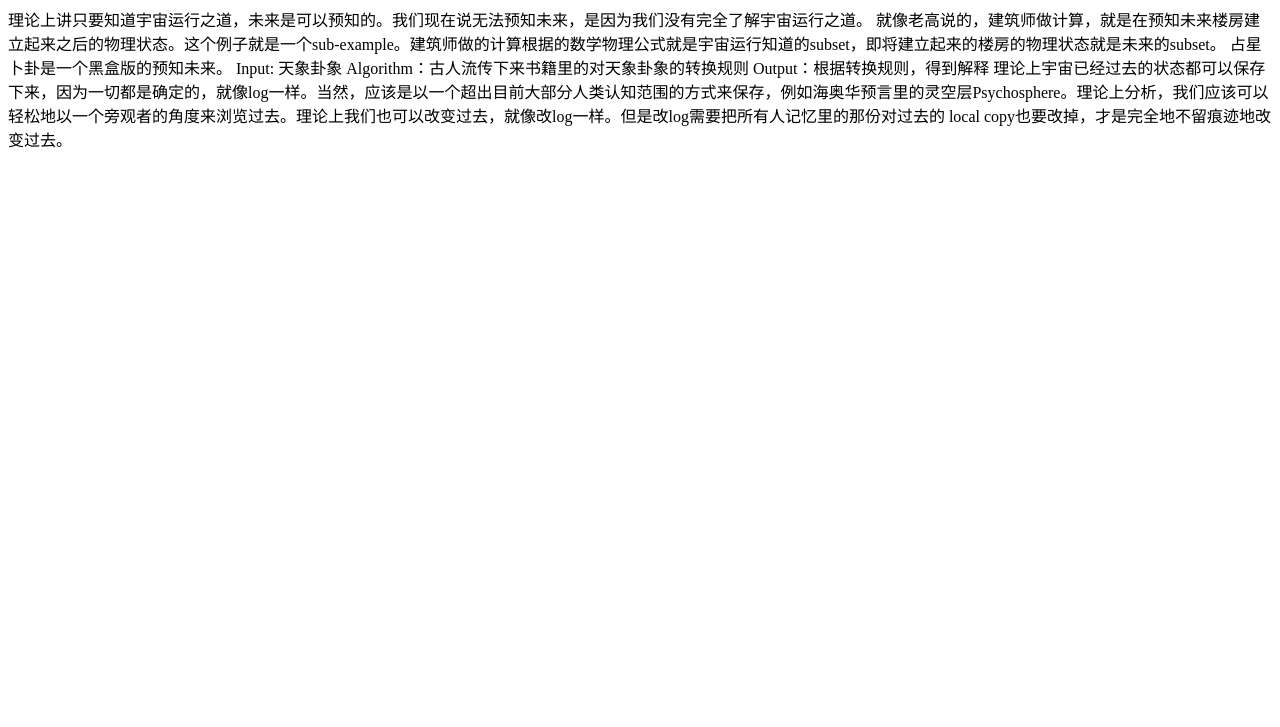
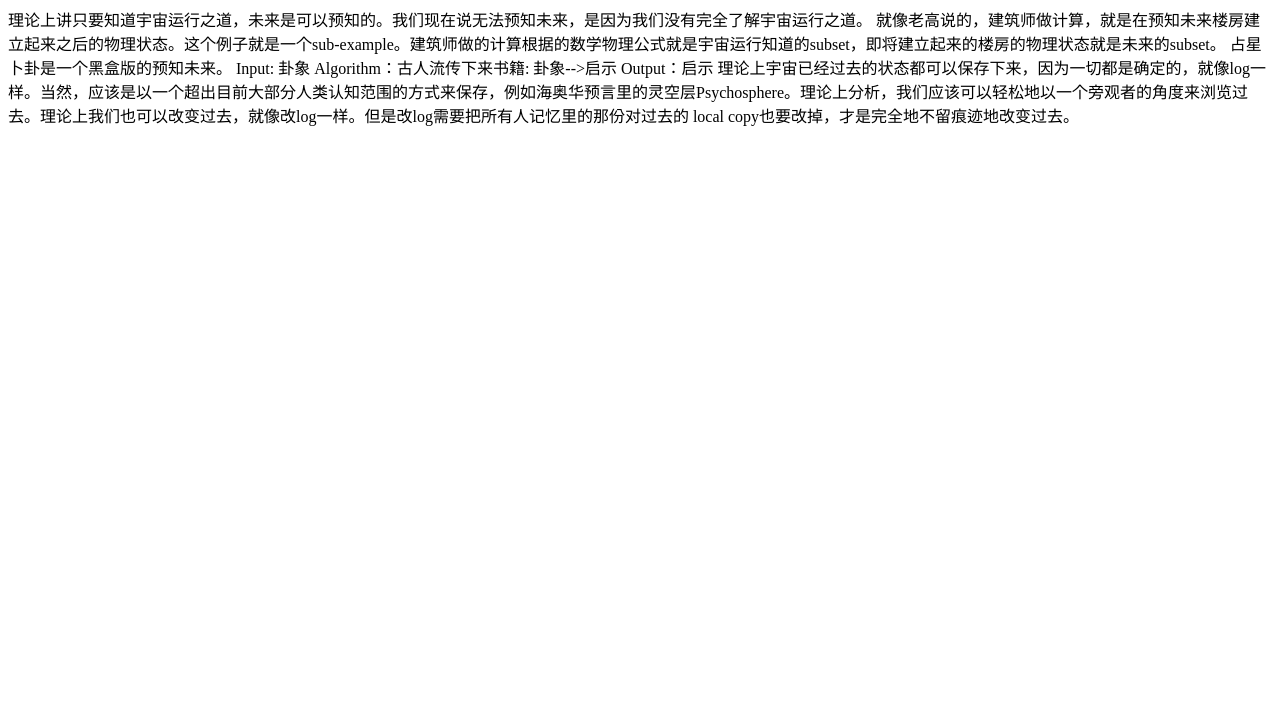
Before and after one commit to J22C/J22C.github.io, a plain HTML site: page index.html in a window 1280 px wide. Shown: the part 73-800 px from the top of the page. Drawn offline with Linux system fonts and the light colour scheme.

Commit message:
Update index.html

```diff
--- a/index.html
+++ b/index.html
@@ -6,9 +6,9 @@
     <p>
       理论上讲只要知道宇宙运行之道，未来是可以预知的。我们现在说无法预知未来，是因为我们没有完全了解宇宙运行之道。
       就像老高说的，建筑师做计算，就是在预知未来楼房建立起来之后的物理状态。这个例子就是一个sub-example。建筑师做的计算根据的数学物理公式就是宇宙运行知道的subset，即将建立起来的楼房的物理状态就是未来的subset。
-      占星卜卦是一个黑盒版的预知未来。 Input: 天象卦象
-      Algorithm：古人流传下来书籍里的对天象卦象的转换规则
-      Output：根据转换规则，得到解释
+      占星卜卦是一个黑盒版的预知未来。 Input: 卦象
+      Algorithm：古人流传下来书籍: 卦象-->启示
+      Output：启示
       理论上宇宙已经过去的状态都可以保存下来，因为一切都是确定的，就像log一样。当然，应该是以一个超出目前大部分人类认知范围的方式来保存，例如海奥华预言里的灵空层Psychosphere。理论上分析，我们应该可以轻松地以一个旁观者的角度来浏览过去。理论上我们也可以改变过去，就像改log一样。但是改log需要把所有人记忆里的那份对过去的
       local copy也要改掉，才是完全地不留痕迹地改变过去。
     </p>
```
